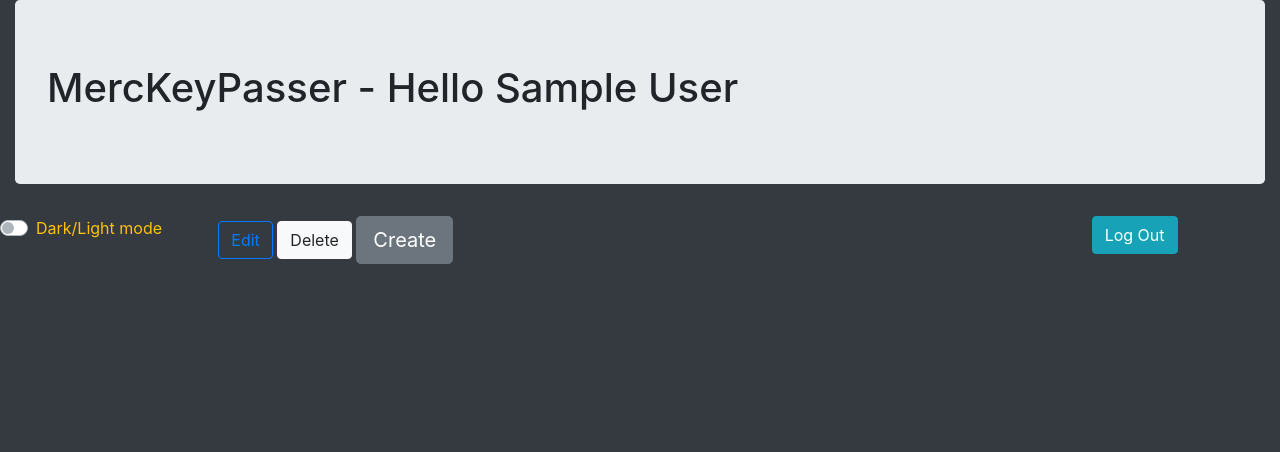
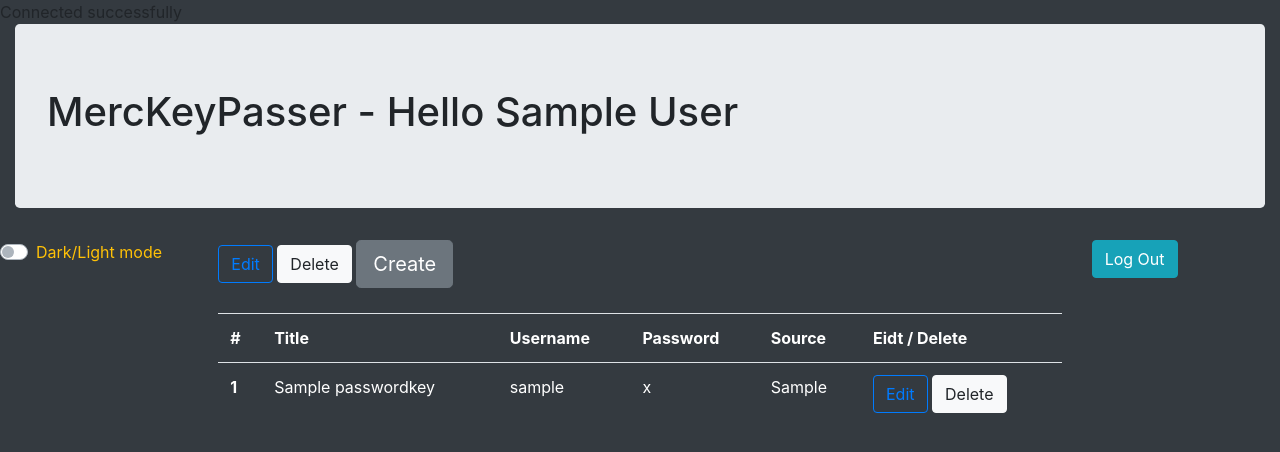
Before and after one commit to AndreasHaagh/MercKeyPasser, a PHP site: page /MainPageStructure.php in a window 1280 px wide. Shown: the top 452 px of the page. Run offline with PHP 8.4, Linux system fonts and the light colour scheme; the visitor is signed in with stand-in values (Sample User, id 1); tables that the repository leaves empty hold one stand-in row (values such as "Sample post"); some libraries are stand-ins or nearby versions.

Commit message:
Get data

```diff
--- a/MainPageStructure.php
+++ b/MainPageStructure.php
@@ -2,7 +2,10 @@
 <html lang ="en">
 <head>
 	<title>MercKeyPasser</title>
-  <?php session_start(); ?>
+  <?php
+    require './sql/connection.php';
+    session_start();
+  ?>
 	<meta charset = "utf-8">
 
   <meta name="viewport" content="width=device-width, initial-scale=1">
@@ -23,6 +26,11 @@
       background-color: #343A40;
       color: white;
 
+    }
+
+    .table {
+      margin-top: 25px;
+      color: white;
     }
 
   </style>
@@ -67,6 +75,50 @@
   <div class = "row">
   	  <div class="col-sm-2"></div>
   	  <div class="col-sm-8">
+        <table class="table">
+          <tr>
+            <th scope="col">#</th>
+            <th scope="col">Title</th>
+            <th scope="col">Username</th>
+            <th scope="col">Password</th>
+            <th scope="col">Source</th>
+            <th scope="col">Eidt / Delete</th>
+          </tr>
+          <?php
+            $userId = $_SESSION["Id"];
+            $sql = "SELECT * FROM passwordKeys WHERE UserId = '". $userId ."'";
+
+            if ($result = $conn->query($sql)) {
+              $row_count = $result->num_rows;
+
+              if ($row_count <= 0) {
+                echo '<tr><td>No keys yet. press the create button to create some</td></tr>';
+              } else {
+                $index = 1;
+                $rows = [];
+                while ($row = $result->fetch_assoc()) {
+                  $rows[] = $row;
+                }
+
+                foreach ($rows as $item) {
+                  echo '
+                  <tr>
+                    <th>'.$index.'</th>
+                    <td>'.$item["Title"].'</td>
+                    <td>'.$item["Username"].'</td>
+                    <td>'.$item["Password"].'</td>
+                    <td>'.$item["Source"].'</td>
+                    <td>
+                      <button type="button" class="btn btn-dark btn-outline-primary">Edit</button>
+                      <button type="button" class="btn btn-light">Delete</button>
+                    </td>
+                  </tr>';
+                  $index++;
+                }
+              }
+            }
+          ?>
+        </table>
   	  </div>
   	  <div class="col-sm-2"></div>
   </div>
```
